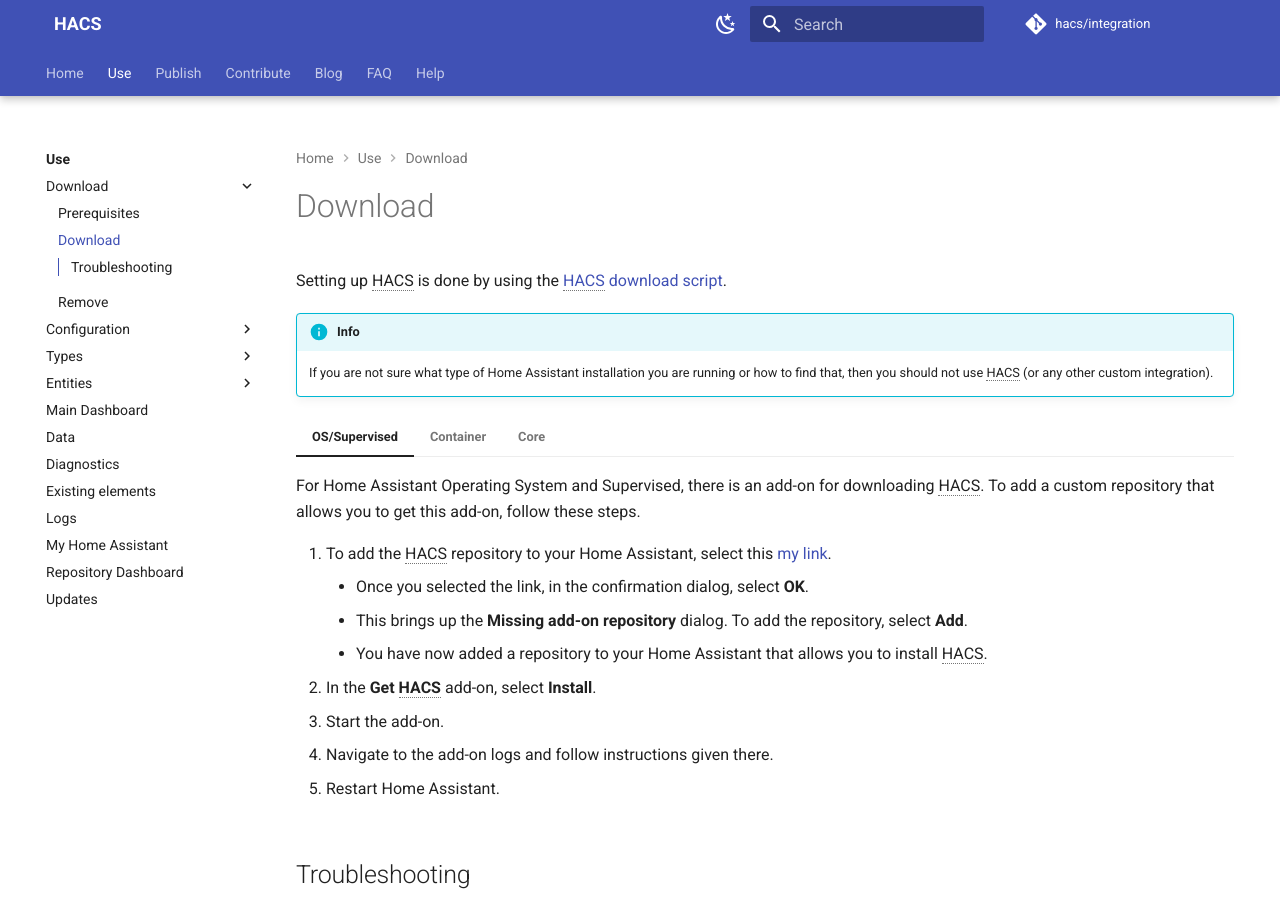
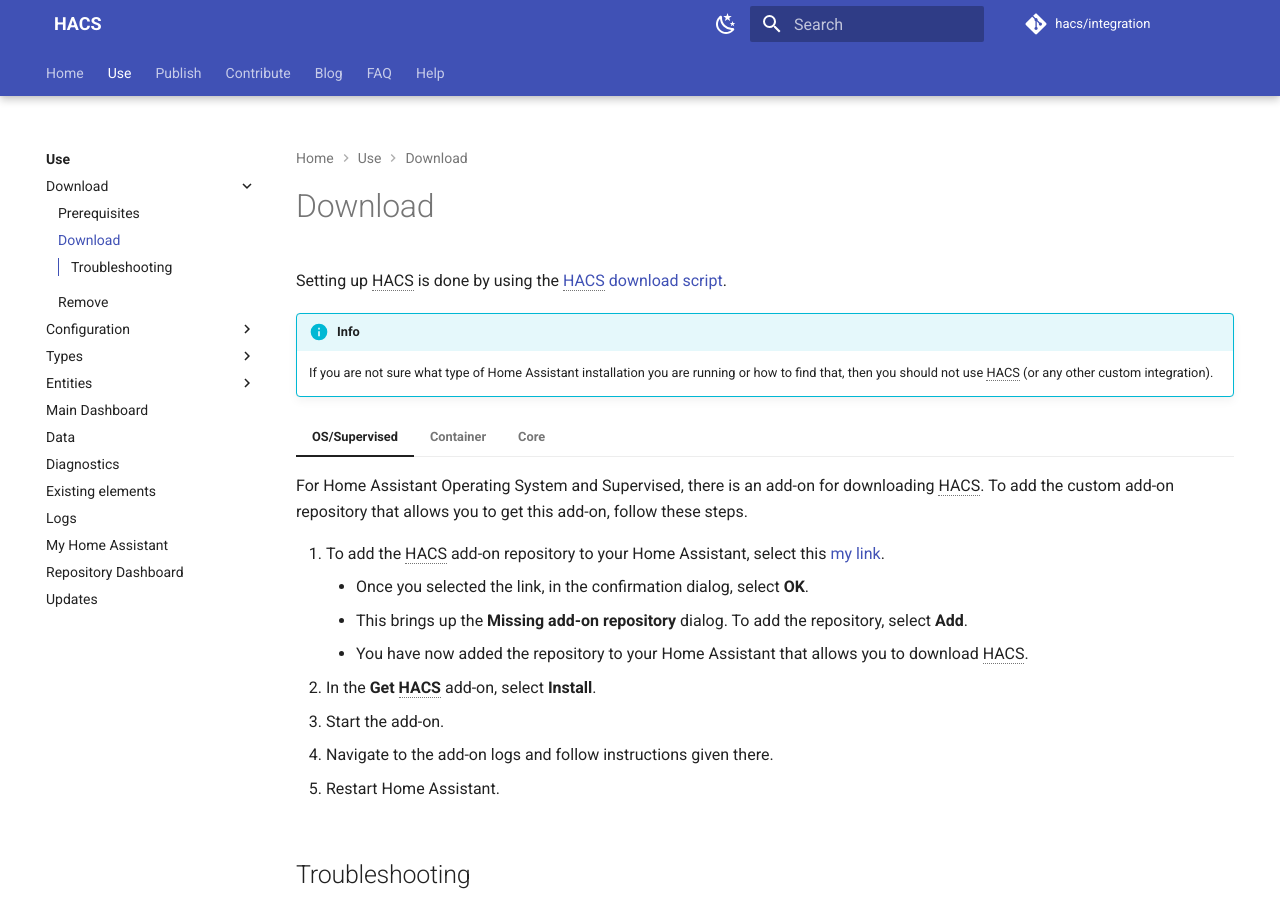
Before and after one commit to hacs/documentation, an MkDocs documentation site: the page built from source/docs/use/download/download.md, in a window 1280 px wide and 900 px high. Built offline with MkDocs 1.6.1 and Material for MkDocs 9.7.7, drawn with Linux system fonts in a browser that asks for light colours; plug-ins that fetch from the network failed and are left out; comment, search, counter and statistics services are not loaded.

Commit message:
Apply suggestions from code review
Co-authored-by: Joakim Sørensen <joasoe@gmail.com>

```diff
--- a/source/docs/use/download/download.md
+++ b/source/docs/use/download/download.md
@@ -10,12 +10,12 @@ Setting up HACS is done by using the [HACS download script](https://github.com/h
 
 === "OS/Supervised"
 
-    For Home Assistant Operating System and Supervised, there is an add-on for downloading HACS. To add a custom repository that allows you to get this add-on, follow these steps.
+    For Home Assistant Operating System and Supervised, there is an add-on for downloading HACS. To add the custom add-on repository that allows you to get this add-on, follow these steps.
 
-    1. To add the HACS repository to your Home Assistant, select this [my link](https://my.home-assistant.io/redirect/supervisor_addon/?addon=cb646a50_get&repository_url=https%3A%2F%2Fgithub.com%2Fhacs%2Faddons).
+    1. To add the HACS add-on repository to your Home Assistant, select this [my link](https://my.home-assistant.io/redirect/supervisor_addon/?addon=cb646a50_get&repository_url=https%3A%2F%2Fgithub.com%2Fhacs%2Faddons).
         - Once you selected the link, in the confirmation dialog, select **OK**.
         - This brings up the **Missing add-on repository** dialog. To add the repository, select **Add**.
-        - You have now added a repository to your Home Assistant that allows you to install HACS.
+        - You have now added the repository to your Home Assistant that allows you to download HACS.
     2. In the **Get HACS** add-on, select **Install**.
     3. Start the add-on.
     4. Navigate to the add-on logs and follow instructions given there.
```
